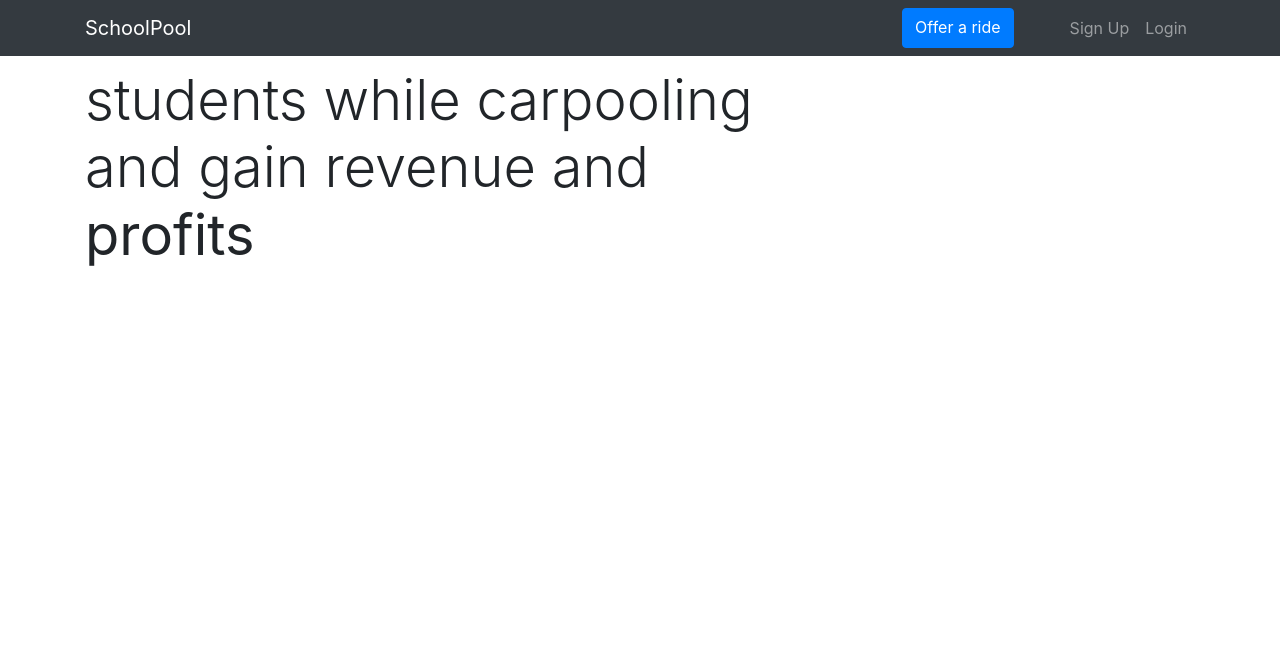
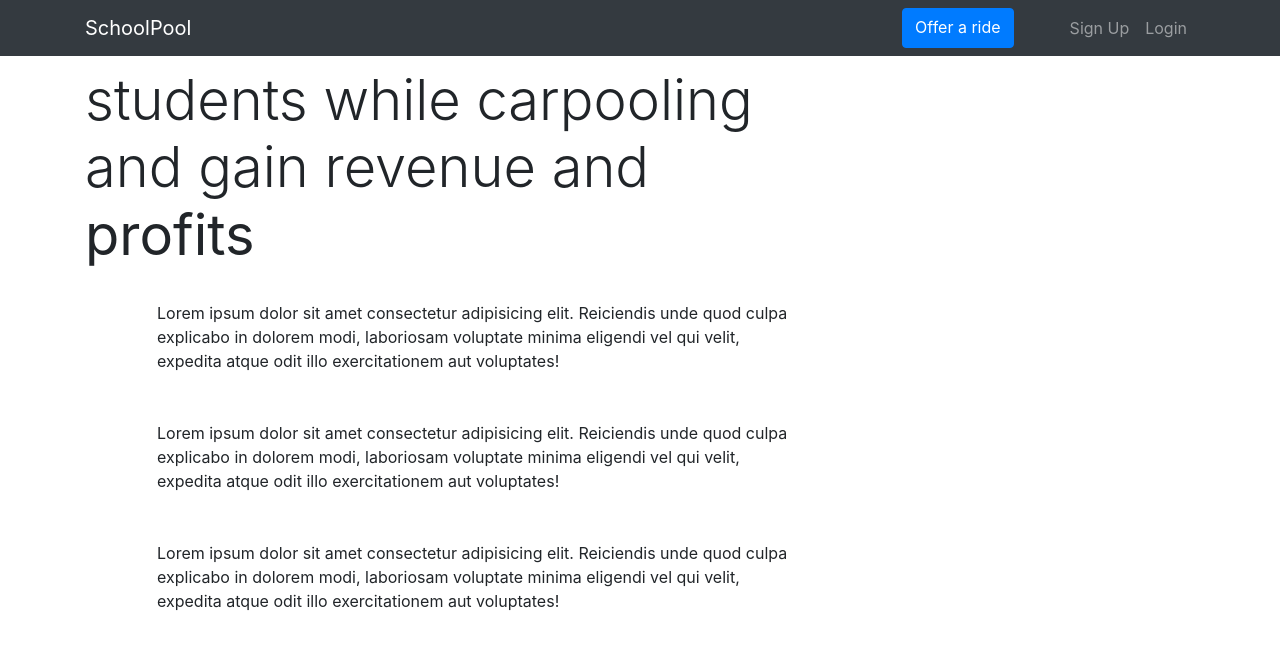
Before and after one commit to dkim85/SchoolPool, a website: page danindex.html in a window 1280 px wide. Drawn offline with nearby package versions, Linux system fonts and the light colour scheme.

Commit message:
Add files via upload

```diff
--- a/danindex.html
+++ b/danindex.html
@@ -57,9 +57,38 @@
                             <h1 class="display-4">
                                 Connect and meet fellow students while carpooling and gain revenue and
                             <strong>profits</strong></h1>
+                            <div class="d-flex flex-row">
+                                <div class="p-4 align-self-start">
+                                    <i class="fa fa-check"></i>
+                                </div>
+                                <div class="p-4 align-self-end">
+                                    Lorem ipsum dolor sit amet consectetur adipisicing elit. Reiciendis unde quod culpa explicabo in dolorem modi, laboriosam voluptate minima eligendi vel qui velit, expedita atque odit illo exercitationem aut voluptates!
+                                </div>
+                            </div>
+
+                            <div class="d-flex flex-row">
+                                <div class="p-4 align-self-start">
+                                    <i class="fa fa-check"></i>
+                                </div>
+                                <div class="p-4 align-self-end">
+                                    Lorem ipsum dolor sit amet consectetur adipisicing elit. Reiciendis unde quod culpa explicabo in dolorem modi, laboriosam voluptate minima eligendi vel qui velit, expedita atque odit illo exercitationem aut voluptates!
+                                </div>
+                            </div>
+
+                            <div class="d-flex flex-row">
+                                <div class="p-4 align-self-start">
+                                    <i class="fa fa-check"></i>
+                                </div>
+                                <div class="p-4 align-self-end">
+                                    Lorem ipsum dolor sit amet consectetur adipisicing elit. Reiciendis unde quod culpa explicabo in dolorem modi, laboriosam voluptate minima eligendi vel qui velit, expedita atque odit illo exercitationem aut voluptates!
+                                </div>
+                            </div>
+
                         </div>
                         <div class="col-lg-4">
+                            <div class="card">
 
+                            </div>
                         </div>
                     </div>
                 </div>
```
